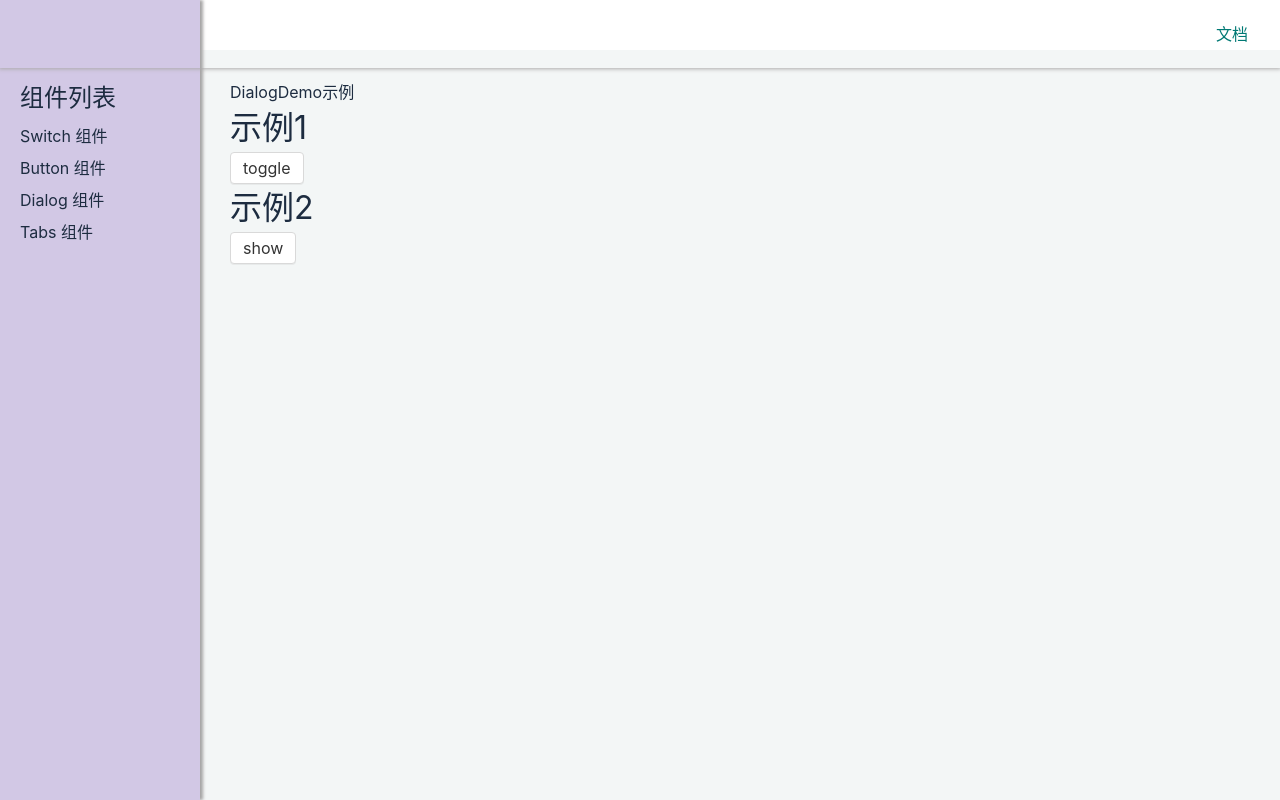
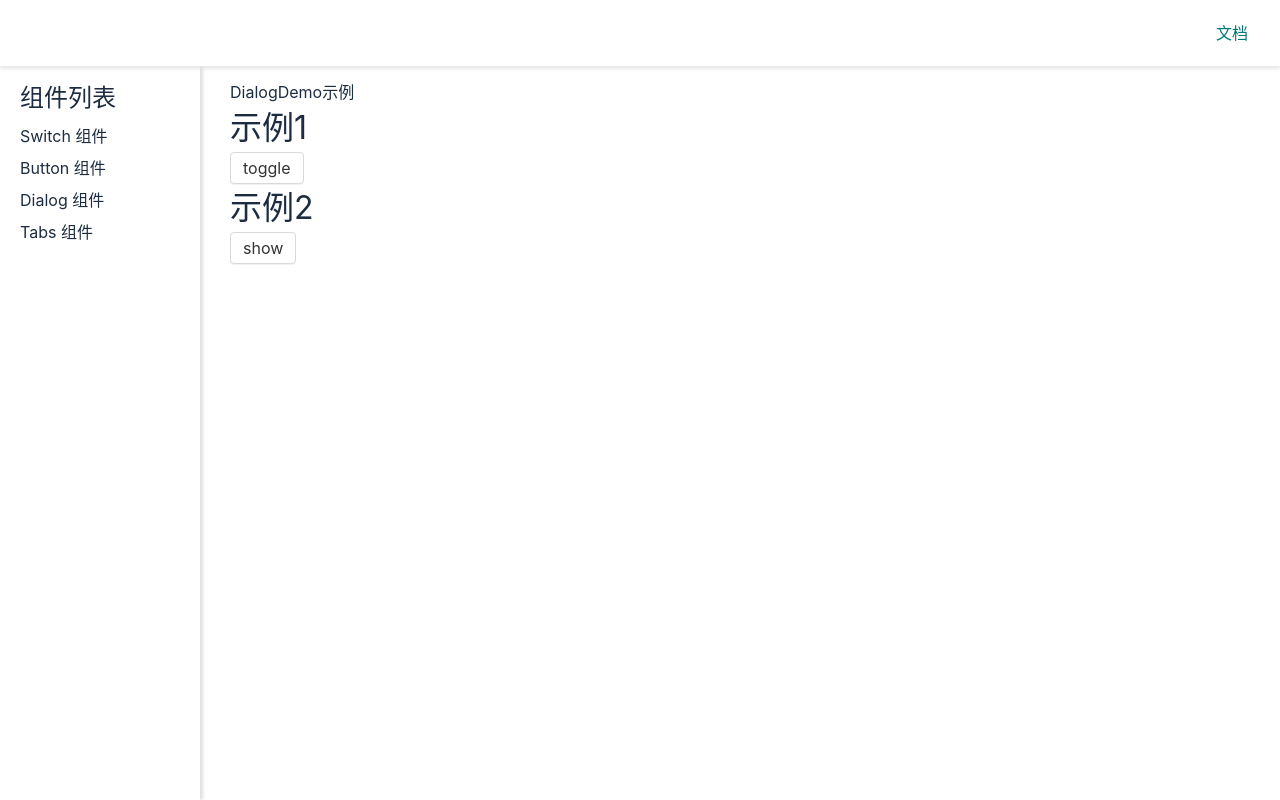
Before and after one commit to BenjaminWu-59/Klan-UI-Source, a Vue app: page /#/doc/dialog in a window 1280 px wide. Built offline with nearby package versions, Linux system fonts and the light colour scheme.

Commit message:
调整topnav阴影等

```diff
--- a/src/components/Topnav.vue
+++ b/src/components/Topnav.vue
@@ -32,14 +32,15 @@ export default {
 $color: #007974;
 .topnav {
   color:$color;
+  background: #ffff;
   display: flex;
   padding: 16px;
-  box-shadow: 0 0 4px 1px #abaaaa;
+  box-shadow: 0 0 5px 2px #e2e0e0;
   position: fixed;
   top: 0;
   left: 0;
   width: 100%;
-  z-index: 10;
+  z-index: 20;
   justify-content: center;
   align-items: center;
   > .logo {
@@ -47,8 +48,8 @@ $color: #007974;
     max-width: 6em;
     margin-right: auto;
     > svg{
-      width: 32px;
-      height: 32px;
+      width: 30px;
+      height: 30px;
     }
     &:hover {
       cursor: pointer;
--- a/src/views/Doc.vue
+++ b/src/views/Doc.vue
@@ -51,6 +51,9 @@ export default {
 
   > .nav {
     flex-shrink: 0;
+    top: 0;
+    left: 0;
+    width: 100%;
   }
 
   > .content {
@@ -74,20 +77,19 @@ export default {
     flex-grow: 1;
     right: 0;
     padding: 30px 20px 20px 30px;
-    background: #f3f6f6;
   }
 }
 
 aside {
-  background: #d2c8e5;
   width: 200px;
   padding: 80px 20px;
+  background: #ffff;
   position: fixed;
   top: 0;
   left: 0;
   height: 100%;
   z-index: 1;
-  box-shadow: 3px 0 3px #a5a4a4;
+  box-shadow: 3px 0 3px#e2e0e0;
 
   > h2 {
     margin-bottom: 4px;
```
